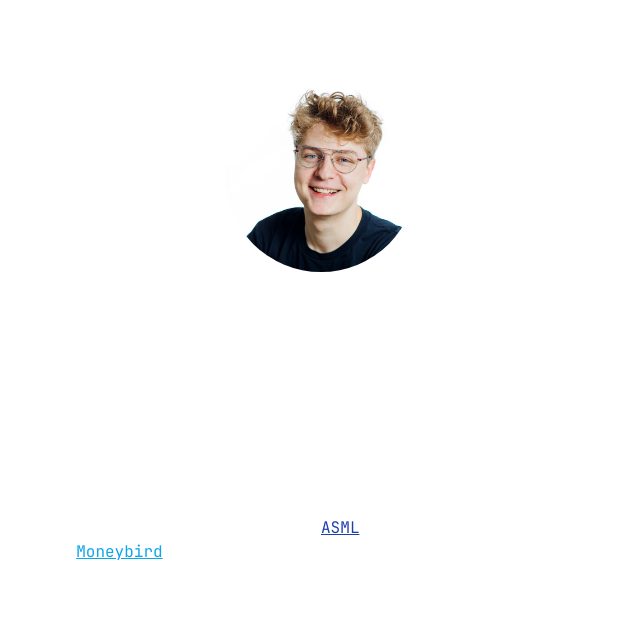
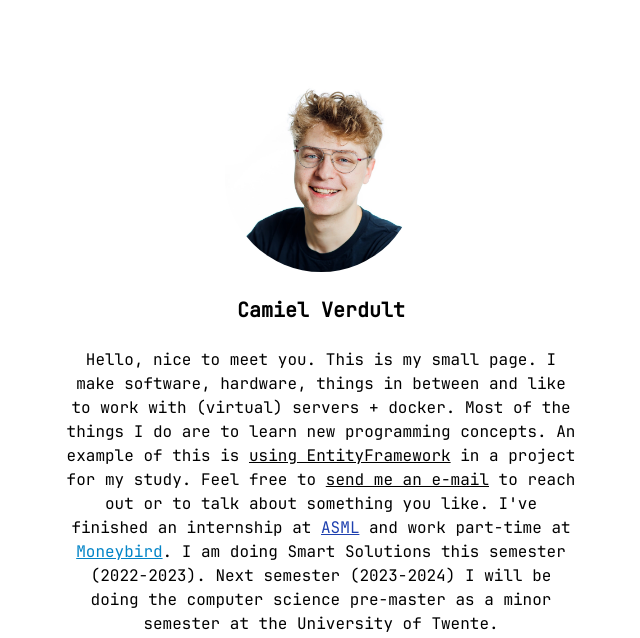
Before and after one commit to camielverdult/camielverdult.com, a website: page index.html in a window 1280 px wide. Shown: the top 638 px of the page, without its empty margins (319-959 px from the left). Drawn offline with Linux system fonts and the light colour scheme.

Commit message:
Update dark mode

```diff
--- a/index.html
+++ b/index.html
@@ -14,7 +14,7 @@
 
       <link rel="stylesheet" href="style.css">
   </head>
-  <body class="flex flex-col items-center text-center space-y-6 py-20 px-10 dark:bg-black text-white">
+  <body class="flex flex-col items-center text-center space-y-6 py-20 px-10 dark:bg-black dark:text-white">
     <picture>
       <source
         type="image/webp"
@@ -44,7 +44,7 @@
     <h1 class="text-xl font-semibold ">Camiel Verdult</h1>
 
     <p class="max-w-lg">
-      Hello, nice to meet you. This is my small page. I make software, hardware, things in between and like to work with (virtual) servers + docker. Most of the things I do are to learn new programming concepts. An example of this is <a href="https://github.com/camielverdult/care-api" class="underline underline-offset-6">using EntityFramework</a> in a project for my study. Feel free to <a href="mailto:cpg@verdult.com" class="underline underline-offset-6">send me an e-mail</a> to reach out or to talk about something you like. I've finished an internship at <a href="https://asml.com" class="underline underline-offset-6 text-blue-800 dark:text-blue-500">ASML</a> and work part-time at <a href="https://moneybird.com" class="underline underline-offset-6 text-sky-500 dark:text-sky-300">Moneybird</a>. I am doing Smart Solutions this semester (2022-2023). Next semester (2023-2024) I will be doing the computer science pre-master as a minor semester at the University of Twente.
+      Hello, nice to meet you. This is my small page. I make software, hardware, things in between and like to work with (virtual) servers + docker. Most of the things I do are to learn new programming concepts. An example of this is <a href="https://github.com/camielverdult/care-api" class="underline underline-offset-6">using EntityFramework</a> in a project for my study. Feel free to <a href="mailto:cpg@verdult.com" class="underline underline-offset-6">send me an e-mail</a> to reach out or to talk about something you like. I've finished an internship at <a href="https://asml.com" class="underline underline-offset-6 text-blue-800 dark:text-blue-500">ASML</a> and work part-time at <a href="https://moneybird.com" class="underline underline-offset-6 text-sky-600 dark:text-sky-300">Moneybird</a>. I am doing Smart Solutions this semester (2022-2023). Next semester (2023-2024) I will be doing the computer science pre-master as a minor semester at the University of Twente.
     </p>
 
     <div class="flex flex-row space-x-10 items-center">
```
Also changed, not shown: style.css.
